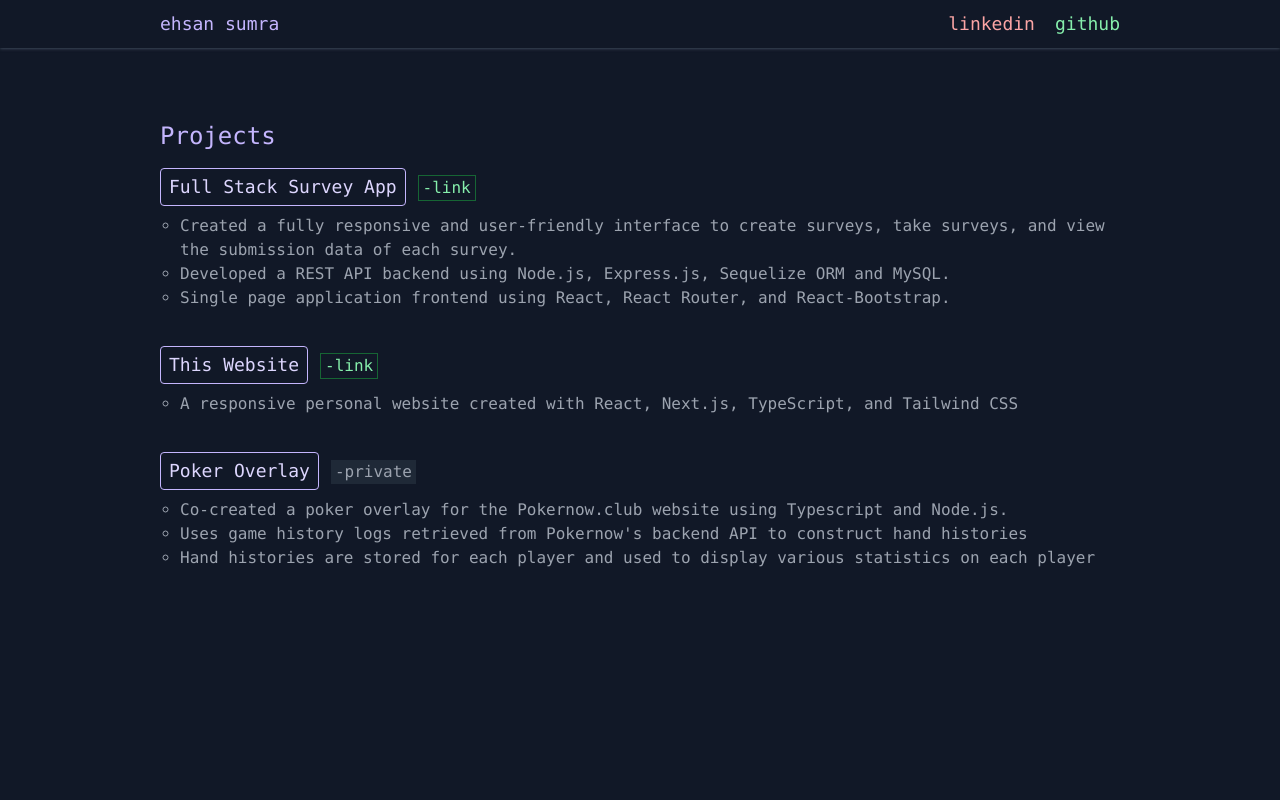
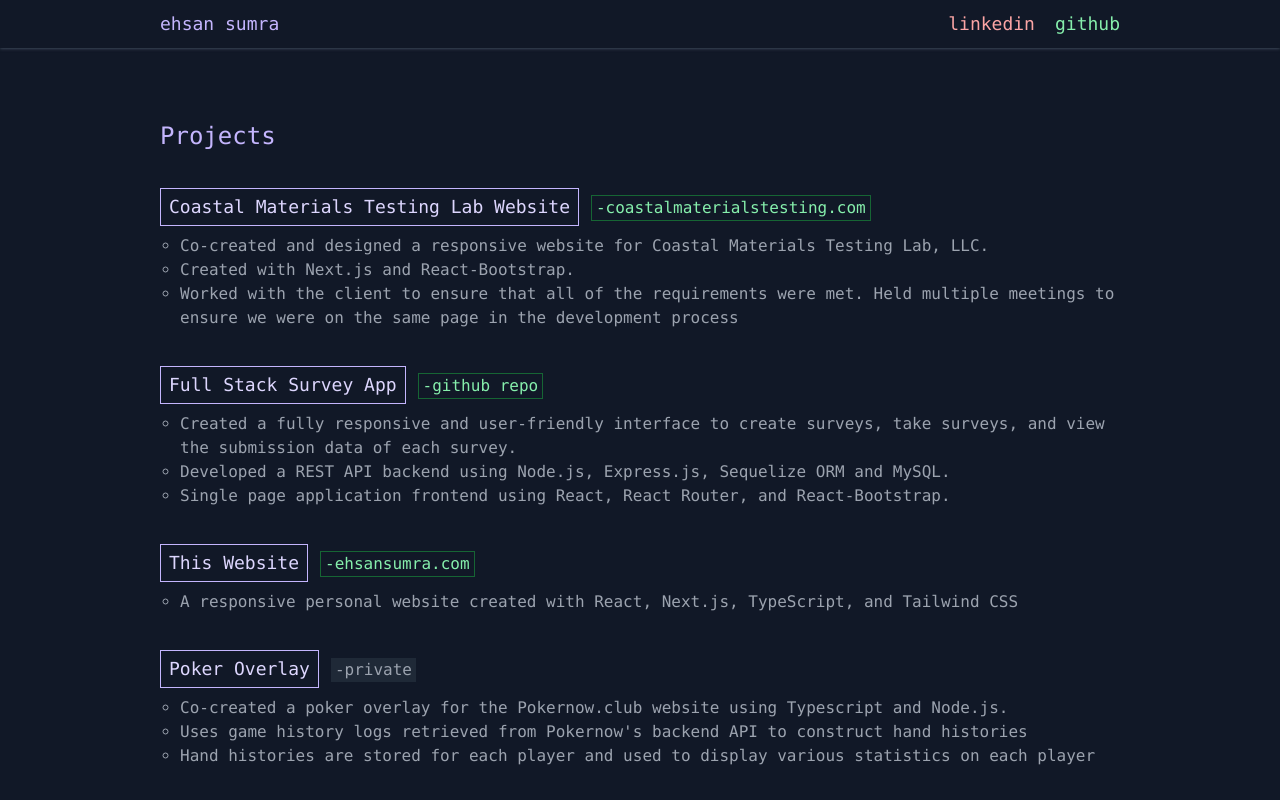
Before and after one commit to ehsansumra/personalWebsite, a Next.js app: page /projects in a window 1280 px wide. Built offline with nearby package versions, Linux system fonts and the light colour scheme.

Commit message:
about me page

```diff
--- a/components/headerbox.tsx
+++ b/components/headerbox.tsx
@@ -7,7 +7,7 @@ interface Props {
 
 const HeaderBox: FC<Props> = ({ children, style }) => {
     return (
-        <h2 style={style} className="mt-4 text-lg border rounded inline-block text-violet-200 border-violet-300 p-1 px-2">
+        <h2 style={style} className="mt-4 text-lg border inline-block text-violet-200 border-violet-300 p-1 px-2">
             {children}
         </h2>
 
--- a/components/mainheader.tsx
+++ b/components/mainheader.tsx
@@ -5,12 +5,14 @@ interface Props {
     style?: React.CSSProperties;
     margin?: boolean;
     firstHeader?: boolean;
+    noMargin?:boolean;
 }
 
-const MainHeader: FC<Props> = ({ children, style, margin, firstHeader}) => {
+const MainHeader: FC<Props> = ({ children, style, margin, firstHeader, noMargin}) => {
     let marginStyle = " mt-48"
     if (margin) marginStyle = " mt-20";
     if (firstHeader) marginStyle = " mt-10 xm:mt-36"
+    if (noMargin) marginStyle= " ";
     let defaultStyle = "xm:text-2xl text-xl text-violet-300" + marginStyle;
 
     return (
--- /dev/null
+++ b/pages/about.tsx
@@ -0,0 +1,53 @@
+import { NextPage } from "next"
+import Head from "next/head";
+import Image from "next/image";
+import websiteportrait from "../public/websiteportrait.jpg";
+import MainHeader from "../components/mainheader";
+const Projects: NextPage = () => {
+
+    return (
+
+        <>
+        <Head>
+            <title>Projects - Ehsan Sumra</title>
+        </Head>
+        <div className=" pattern w-full bg-gray-900 min-h-screen pt-12 flex flex-wrap justify-center">
+            <section className=" bg-gray-900  shadow-gray-900 flex flex-col min-h-full w-navWidth xm:p-8 pb-5 xm:px-5 px-3 mt-30  md:mx-2">
+
+                <div className="w-full flex flex-wrap justify-evenly mt-5 ">
+                    <div style={{width:"225px", height:"300px"}} className=" shadow shadow-gray-800  ml-5 mr-5 mb-5">
+                        <Image layout="responsive" src={websiteportrait}/>
+                    </div>
+                    <div className="md:w-2/3">
+                        <MainHeader noMargin={true}>I&apos;m Ehsan. I like programming, designing, and learning new technologies</MainHeader>
+                        <div className="w-full mt-3 text-gray-400">
+                            I&apos;m working towards landing my first job as a software engineer. This website is a way for me to put the skills I&apos;ve learned on display.
+
+                        </div>
+                        <MainHeader style={{marginTop: "1.25rem"}}>What I&apos;m working on</MainHeader>
+                        <div className="w-full mt-3 text-gray-400">
+                            I&apos;m working on learning Rust language to expand my knowledge on compiled languages.
+                            I&apos;m reading the documentation and learning new Rust concepts including references, borrowing, ownership, all of
+                            which Rust uses for memory safety instead of a garbage collector. I&apos;m planning to start a project using Rust.
+                            <br/><br/>Some project ideas: Markdown language parser, web server, CLI tool, implementing a linked-list (It&apos;s hard in Rust!)
+
+                        </div>
+
+                        <MainHeader style={{marginTop: "1.25rem"}}>School and Work</MainHeader>
+                        <div className="w-full mt-3 text-gray-400">
+                            I&apos;m in my last year of university as a Computer Science major. This semester, I&apos;m taking Theory of Programming Language (Haskell), Computer Graphics (C++),
+                            Algorithms (Java), Software Design and Development (Python and Bash), and Introduction to Research in Computer Science.
+                            <br/> <br/> I also work as a Help Desk Technician at my university. I have experience working with faculty and students to resolve various IT issues,
+                            both software and hardware related.
+
+                        </div>
+                    </div>
+
+                </div>
+            </section>
+        </div>
+        </>
+    )
+}
+
+export default Projects;
--- a/pages/index.tsx
+++ b/pages/index.tsx
@@ -30,20 +30,29 @@ const Main: NextPage = () => {
                         </p>
                         <div className="flex justify-start flex-wrap items-baseline">
                             <Link href="mailto:ehsansumra@gmail.com">
-                                <a className="mr-2 mt-2 text-green-200 border hover:-translate-y-1 border-green-300 p-1 px-2 transition-all hover:bg-green-300 hover:text-green-800 hover:font-bold">
+                                <a className="mr-2 mt-2 text-green-200 border hover:-translate-y-1 border-green-300 p-2 px-3 transition-all hover:bg-green-300 hover:text-green-800 hover:font-bold">
                                     ehsansumra@gmail.com
                                 </a>
                             </Link>
                             <Link href="/resume">
-                                <a className="mr-2 mt-2 text-red-200 border hover:-translate-y-1 border-red-300 p-1 px-2 transition-all hover:bg-red-300 hover:text-red-800 hover:font-bold">
+                                <a className="mr-2 mt-2 text-red-200 border hover:-translate-y-1 border-red-300 p-2 px-3 transition-all hover:bg-red-300 hover:text-red-900 hover:font-bold">
                                     resume
                                 </a>
                             </Link>
                             <Link href="/projects">
-                                <a className=" mt-2 text-violet-200 border hover:-translate-y-1 border-violet-300 p-1 px-2 transition-all hover:bg-violet-300 hover:text-violet-800 hover:font-bold">
+                                <a className="mr-2 mt-2 text-violet-200 border hover:-translate-y-1 border-violet-300 p-2 px-3 transition-all hover:bg-violet-300 hover:text-violet-800 hover:font-bold">
                                     projects
                                 </a>
                             </Link>
+
+                            <Link href="/about">
+                                <a className=" mt-2 text-blue-200 border hover:-translate-y-1 border-blue-300 p-2 px-3 transition-all hover:bg-blue-300 hover:text-blue-800 hover:font-bold">
+                                    about me
+                                </a>
+                            </Link>
+
+
+
                         </div>
 
                     </div>
@@ -63,9 +72,9 @@ const Main: NextPage = () => {
                             </HeaderArray>
 
                             <HeaderArray title="Projects">
-                                <Link href="/projects" scroll={false}>
-                                    <a className="hover:bg-green-300 hover:text-green-800 hover:font-bold text-green-300 border border-green-800 p-1">
-                                        &quot;/projects-link&quot;
+                                <Link href="/projects" >
+                                    <a className="text-green-200 border hover:-translate-y-1 border-green-300 p-2 px-3 transition-all hover:bg-green-300 hover:text-green-800 hover:font-bold ">
+                                        &quot;/projects&quot;
                                     </a>
                                 </Link>
                             </HeaderArray>
--- a/pages/projects.tsx
+++ b/pages/projects.tsx
@@ -16,9 +16,20 @@ const Projects: NextPage = () => {
                 <Transition>
                 <h1 className="xm:text-2xl text-xl text-violet-300  mt-10">Projects</h1>
 
-                <section className="flex justify-start items-baseline flex-wrap mb-2">
+                <section className="flex justify-start items-baseline flex-wrap mt-5 mb-2">
+                    <HeaderBox>Coastal Materials Testing Lab Website</HeaderBox>
+                    <LinkBox narrowStyle={true} href="https://www.coastalmaterialstesting.com">-coastalmaterialstesting.com</LinkBox>
+                </section>
+
+                <ul className="pl-5 [&>*]:text-gray-400">
+                    <li className="list-item">Co-created and designed a responsive website for Coastal Materials Testing Lab, LLC.</li>
+                    <li className="list-item">Created with Next.js and React-Bootstrap.</li>
+                    <li className="list-item">Worked with the client to ensure that all of the requirements were met. Held multiple meetings to ensure we were on the same page in the development process</li>
+                </ul>
+
+                <section className="flex justify-start items-baseline flex-wrap mt-5 mb-2">
                     <HeaderBox>Full Stack Survey App</HeaderBox>
-                    <LinkBox narrowStyle={true} href="https://github.com/ehsansumra/surveyProject">-link</LinkBox>
+                    <LinkBox narrowStyle={true} href="https://github.com/ehsansumra/surveyProject">-github repo</LinkBox>
                 </section>
 
                 <ul className="pl-5 [&>*]:text-gray-400">
@@ -29,12 +40,16 @@ const Projects: NextPage = () => {
 
                 <section className="flex justify-start items-baseline flex-wrap mt-5 mb-2">
                     <HeaderBox>This Website</HeaderBox>
-                    <LinkBox narrowStyle={true} href="https://github.com/ehsansumra/personalWebsite">-link</LinkBox>
+                    <LinkBox narrowStyle={true} href="https://ehsansumra.com">-ehsansumra.com</LinkBox>
                 </section>
 
                 <ul className="pl-5 [&>*]:text-gray-400">
                     <li className="list-item">A responsive personal website created with React, Next.js, TypeScript, and Tailwind CSS</li>
                 </ul>
+
+
+
+
 
 
                 <section className="flex justify-start items-baseline flex-wrap mt-5 mb-2">
--- a/pages/resume.tsx
+++ b/pages/resume.tsx
@@ -18,7 +18,7 @@ const Resume: NextPage = () => {
                 <div className=" pattern w-full bg-gray-900 min-h-screen pt-12 flex flex-wrap justify-center">
                     <section className=" bg-gray-900  shadow-gray-900 flex flex-col min-h-full w-navWidth p-8 px-5 mt-30  md:mx-2">
 
-            <img src="resume.png"/>
+                        <img src="resume.png" />
 
 
 
```
Also changed, not shown: 1 other file (tests, documents, lock files or other folders). Lines whose indentation alone changed are shown as unchanged.
